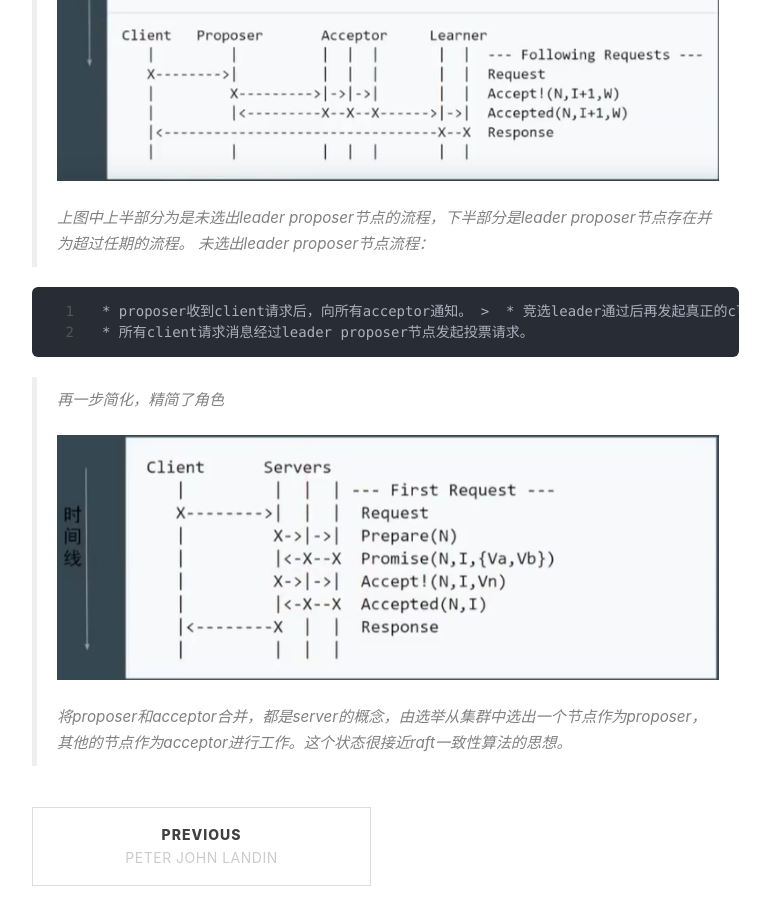
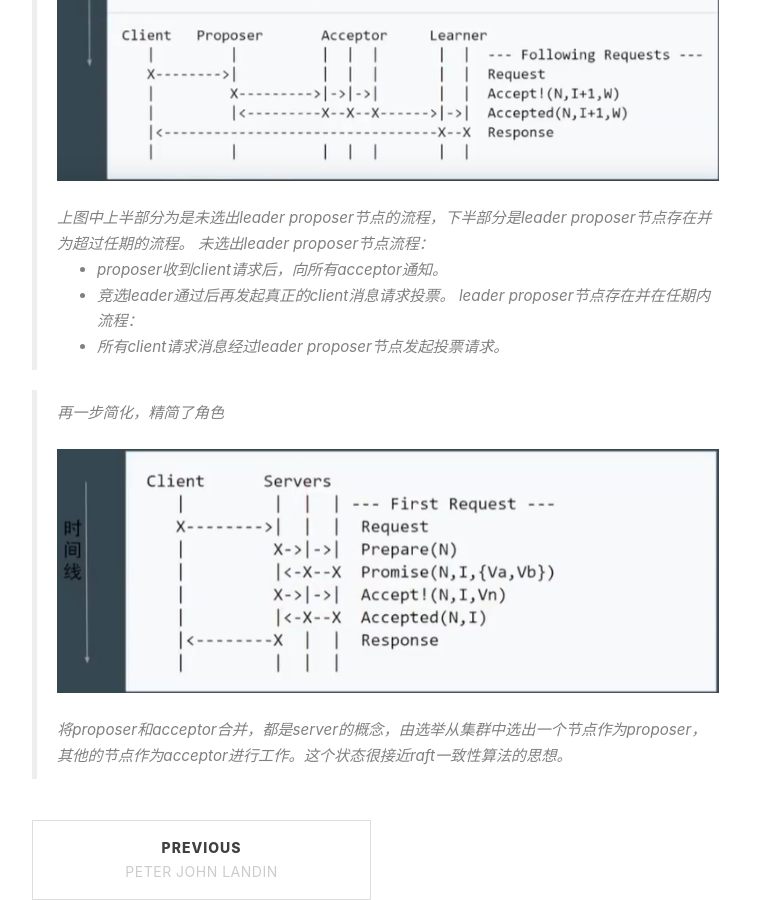
Before and after one commit to odinfor/odinfor.github.io, a Jekyll site: the page built from _posts/2020-03-15-paxos.md, in a window 1280 px wide and 900 px high, scrolled down 3671 px. Shown: the whole window, without its empty margins (233-1003 px from the left). Built offline with Jekyll 4.4.1, drawn with Linux system fonts in a browser that asks for light colours; nearby versions of some CDN libraries; comment, search, counter and statistics services are not loaded.

```diff
--- a/_posts/2020-03-15-paxos.md
+++ b/_posts/2020-03-15-paxos.md
@@ -63,11 +63,11 @@ mutli paxos优化的地方，或者说特点：
 >![]({{site.baseurl}}/img/in-post/post-paxos/mutil_paxos_process.png)
 >上图中上半部分为是未选出leader proposer节点的流程，下半部分是leader proposer节点存在并为超过任期的流程。
 >未选出leader proposer节点流程：
-
-    * proposer收到client请求后，向所有acceptor通知。
->  * 竞选leader通过后再发起真正的client消息请求投票。
-  leader proposer节点存在并在任期内流程：
-    * 所有client请求消息经过leader proposer节点发起投票请求。
+>
+>* proposer收到client请求后，向所有acceptor通知。
+>* 竞选leader通过后再发起真正的client消息请求投票。
+>  leader proposer节点存在并在任期内流程：
+>* 所有client请求消息经过leader proposer节点发起投票请求。
 
 >再一步简化，精简了角色
 >![]({{site.baseurl}}/img/in-post/post-paxos/mutil_paxos_new.png)
```
